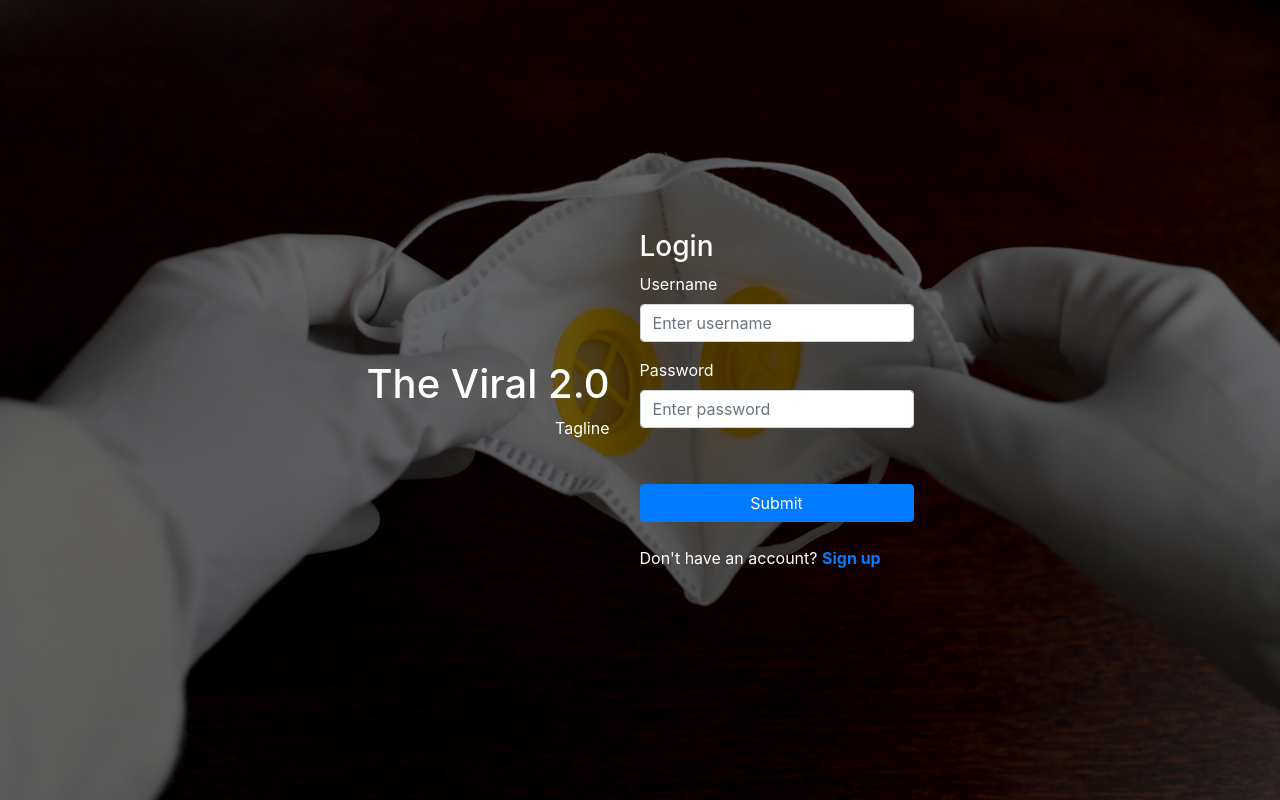
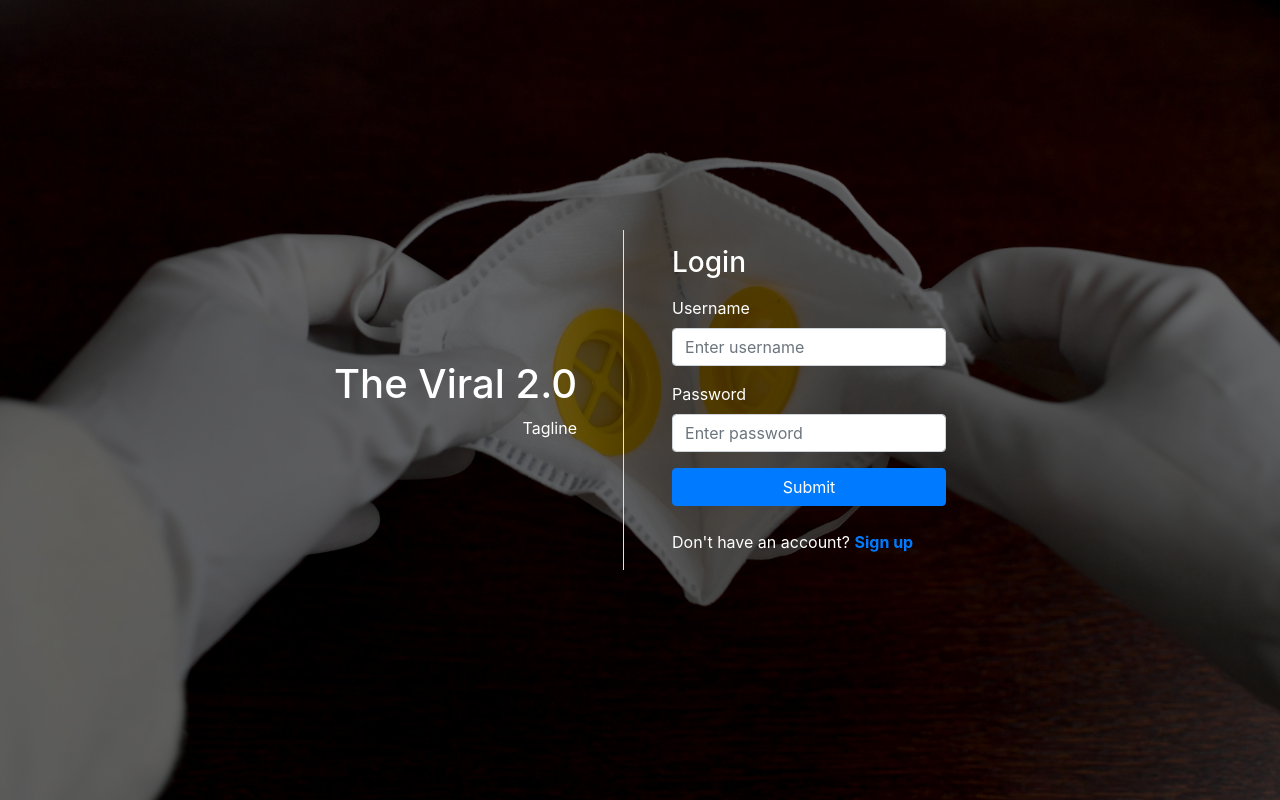
Before and after one commit to MarciaAdler/Project3-Viral2.0, a React (Create React App) app in the folder client/: page / in a window 1280 px wide. Shown: the top 800 px of the page. Built offline with nearby package versions, Linux system fonts and the light colour scheme.

Commit message:
error login and logout

```diff
--- a/client/src/App.js
+++ b/client/src/App.js
@@ -4,6 +4,7 @@ import Home from "./pages/Home";
 import Signup from "./pages/Signup";
 import "bootstrap/dist/css/bootstrap.min.css";
 import { BrowserRouter as Router, Switch, Route, Link } from "react-router-dom";
+import "./components/assets/styles/Styles.css";
 
 function App() {
   return (
--- a/client/src/components/Header.js
+++ b/client/src/components/Header.js
@@ -6,13 +6,11 @@ function Header(props) {
 
   return (
     <div>
-      {/* <Navbar  fixed="top"  bg="light" expand="md"> */}
-      <Navbar  fixed="top"  bg="light" expand="md">
+      <Navbar  fixed="top"  bg="light" expand="md" className="justify-content-between">
         <Navbar.Brand href="#home">The Viral 2.0</Navbar.Brand>
-        <Navbar.Toggle aria-controls="basic-navbar-nav" />
+        {/* <Navbar.Toggle aria-controls="basic-navbar-nav" />
         <Navbar.Collapse id="basic-navbar-nav" className="justify-content-end text-right">
           <Nav>
-            {/* <Nav.Link href="#home">Home</Nav.Link> */}
             <Navbar.Text className="small my-auto d-none d-md-inline-block">Currently Viewing:</Navbar.Text>
             <NavDropdown alignRight title="Main Page Overview" id="basic-nav-dropdown">
               <NavDropdown.Item href="#industry1">Industry 1</NavDropdown.Item>
@@ -23,7 +21,10 @@ function Header(props) {
             </NavDropdown>
             <Nav.Link href="#logout">Log out</Nav.Link>
           </Nav>
-        </Navbar.Collapse>
+        </Navbar.Collapse> */}
+        <Nav id="basic-navbar-nav">
+        <Nav.Link href="/">Log out</Nav.Link>
+        </Nav>
       </Navbar>
     </div>
     );
--- a/client/src/components/LoginForm.js
+++ b/client/src/components/LoginForm.js
@@ -43,17 +43,16 @@ export default class LoginForm extends Component {
     api.loginUser(user)
     .then (res => {
         window.location.replace("/home");
+      })
+      .catch(err => {
+        document.getElementById("login-error").classList.remove("d-none");
+        document.getElementById("login-error").classList.add("form-error");
       });
-    // axios.post('/api/login', user)
-    //   .then (res => {
-
-    //     window.location.replace("/");
-    //   });
   }
   render() {
     return (
-      <form onSubmit = {this.onSubmit}>
-        <h3>Login</h3>
+      <form className="border-left ml-md-3 pl-md-5 py-3" onSubmit = {this.onSubmit}>
+        <h3 className="mb-3">Login</h3>
         <div className="form-group">
           <label>Username</label>
           <input onChange= {this.onChangeUsername} type="username" className="form-control" placeholder="Enter username" />
@@ -63,13 +62,7 @@ export default class LoginForm extends Component {
           <label>Password</label>
           <input onChange = {this.onChangePassword} type="password" className="form-control" placeholder="Enter password" />
         </div>
-
-        <div className="form-group">
-          <div className="custom-control custom-checkbox">
-            <input type="checkbox" className="custom-control-input" id="customCheck1" />
-          </div>
-        </div>
-
+        <div id="login-error" class="d-none mb-2"><small>An error occurred. Please try again.</small></div>
         <button type="submit" className="btn btn-primary btn-block">Submit</button>
 
         <p className="mt-4 mb-0">Don't have an account? <Link to={"/signup"}>Sign up</Link></p>
--- a/client/src/components/SignUpForm.js
+++ b/client/src/components/SignUpForm.js
@@ -42,11 +42,6 @@ export default class SignUpForm extends Component {
     .then(res => {
       window.location.replace("/home");
     });
-    // axios.post ('/api/signup/', user)
-    //   .then (res => {
-    //     console.log(user);
-    //     window.location.replace("/");
-    //   });
   }
   render() {
     return (
--- /dev/null
+++ b/client/src/components/assets/styles/Styles.css
@@ -0,0 +1,17 @@
+.form-error {
+    opacity: 1;
+    /* color: red; */
+	animation-name: fadeInOpacity;
+	animation-iteration-count: 1;
+	animation-timing-function: ease-in;
+	animation-duration: .5s;
+}
+
+@keyframes fadeInOpacity {
+	0% {
+		opacity: 0;
+	}
+	100% {
+		opacity: 1;
+	}
+}
```
